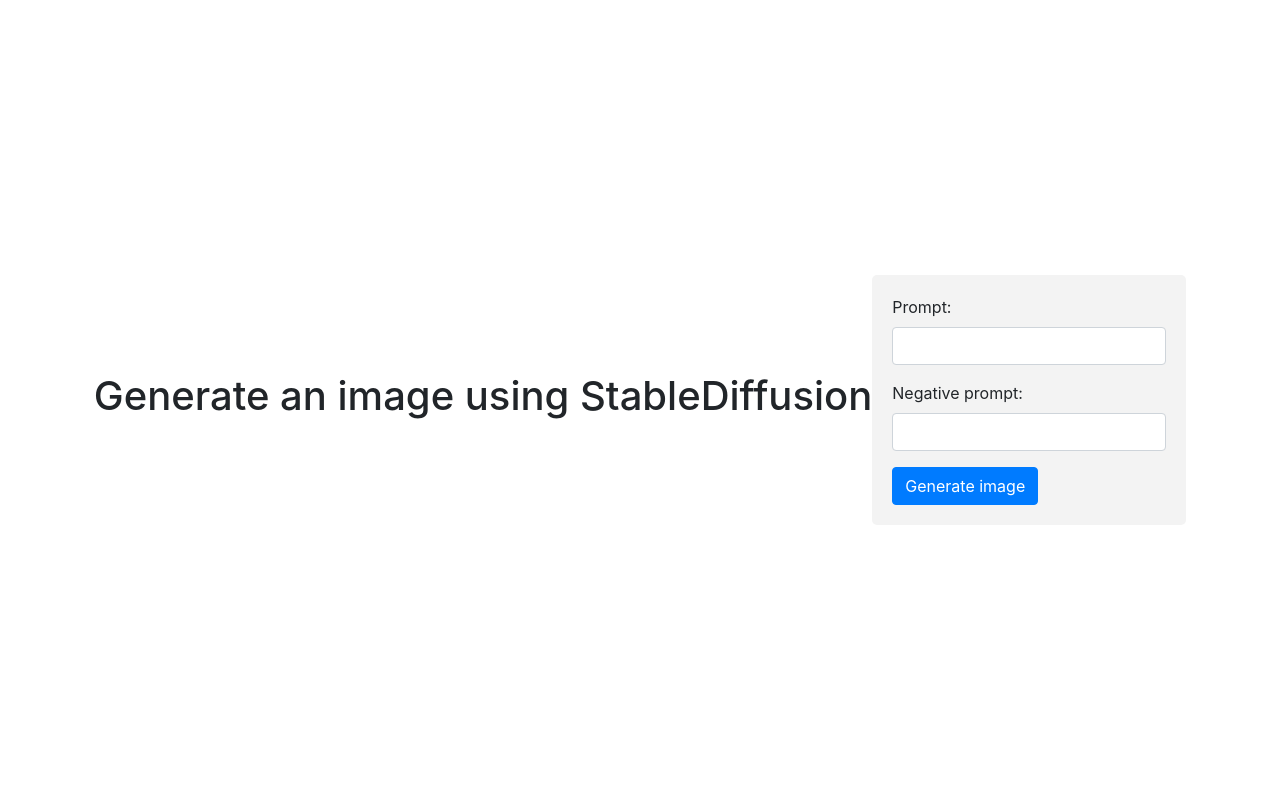
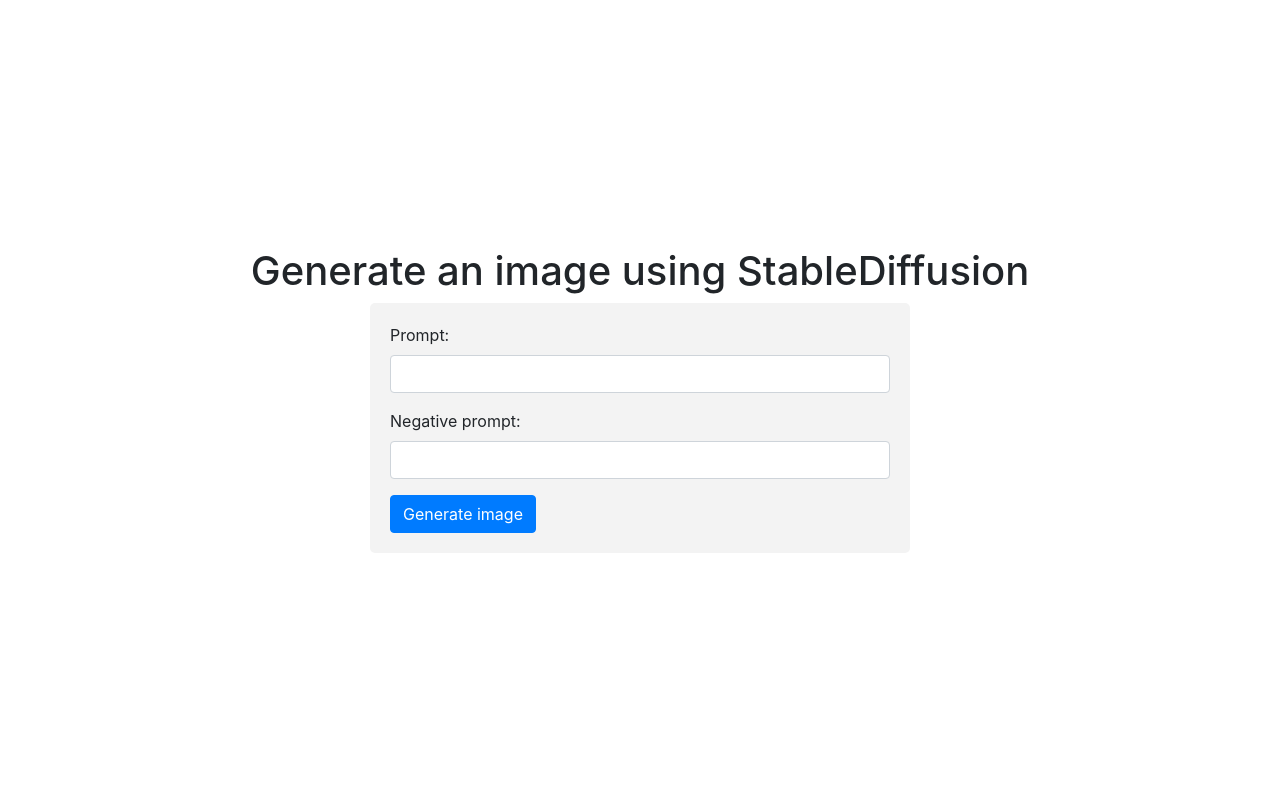
Before and after one commit to Mikforce/test_sdw, a Flask app: page / in a window 1280 px wide. Run offline with Flask 3, Linux system fonts and the light colour scheme; some libraries are stand-ins or nearby versions.

Commit message:
Исправил HTML
Исправил HTML

```diff
--- a/templates/index.html
+++ b/templates/index.html
@@ -13,6 +13,7 @@
         /* Center align the form */
         body {
             display: flex;
+            flex-direction: column;
             justify-content: center;
             align-items: center;
             height: 100vh;
@@ -29,6 +30,9 @@
 </head>
 <body>
     <h1>Generate an image using StableDiffusion</h1>
+    <div class="container">
+        <div class="row justify-content-center">
+            <div class="col-md-6">
                 <form method="post" action="/">
                     <div class="form-group">
                         <label for="prompt">Prompt:</label>
@@ -40,6 +44,9 @@
                     </div>
                     <button type="submit" class="btn btn-primary">Generate image</button>
                 </form>
+            </div>
+        </div>
+    </div>
 
     <!-- Add Bootstrap JS (optional) -->
     <script src="https://code.jquery.com/jquery-3.3.1.slim.min.js"></script>
```
Lines whose indentation alone changed are shown as unchanged.
